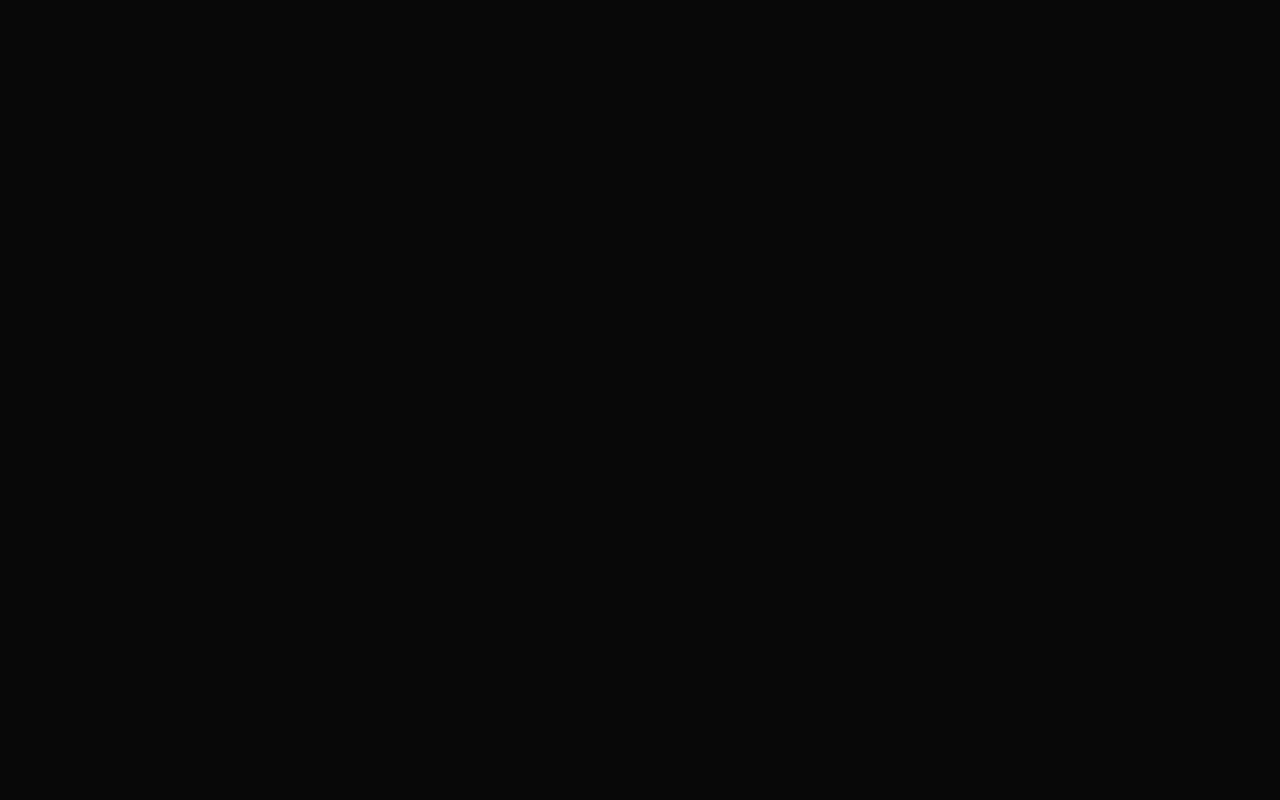
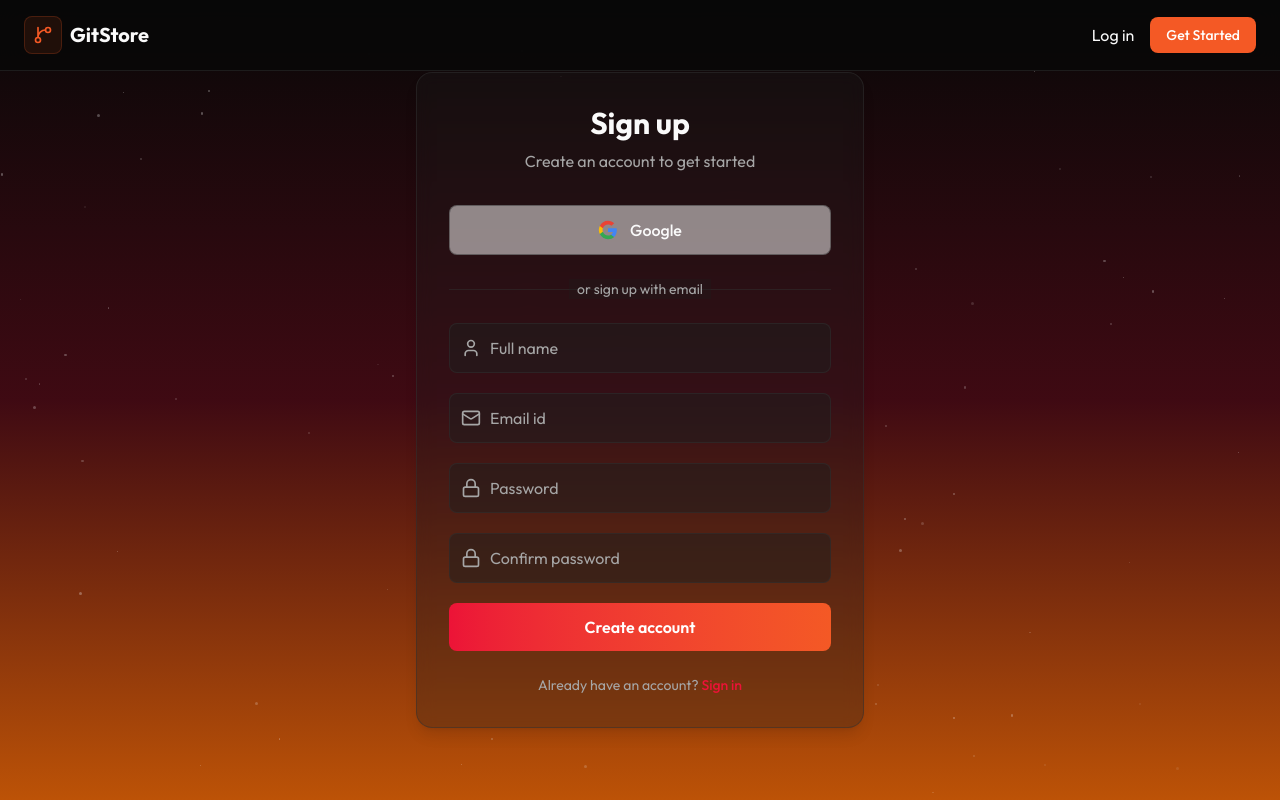
Before and after one commit to Ravi0Sharma/GitStore, a React (Vite) app in the folder Client/: page /SignUp in a window 1280 px wide. Before the commit this address had no page. Built offline with nearby package versions, Linux system fonts and the light colour scheme.

Commit message:
#40 Add sign upp page ui

```diff
--- a/Client/src/App.tsx
+++ b/Client/src/App.tsx
@@ -1,12 +1,14 @@
 import { Routes, Route } from "react-router-dom"
 import LandingPage from "./pages/landingPage/landingPage"
 import LoginPage from "./pages/loginPage"
+import SignUpPage from "./pages/signUp"
 
 export default function App() {
   return (
     <Routes>
       <Route path="/" element={<LandingPage />} />
       <Route path="/SignIn" element={<LoginPage />} />
+      <Route path="/SignUp" element={<SignUpPage />} />
     </Routes>
   )
 }
--- /dev/null
+++ b/Client/src/pages/signUp.tsx
@@ -0,0 +1,182 @@
+import React, { useState } from "react";
+import Navbar from "./landingPage/components/Navbar";
+import { Mail, Lock, User } from "lucide-react";
+import Starfield from "./landingPage/components/Starfield";
+
+type FormState = {
+  name: string;
+  email: string;
+  password: string;
+  confirmPassword: string;
+};
+
+export default function SignUpPage() {
+  const [form, setForm] = useState<FormState>({
+    name: "",
+    email: "",
+    password: "",
+    confirmPassword: "",
+  });
+
+  const handleChange = (e: React.ChangeEvent<HTMLInputElement>) => {
+    const { name, value } = e.currentTarget;
+    setForm((prev) => ({
+      ...prev,
+      [name]: value,
+    }));
+  };
+
+  const handleSubmit = (e: React.FormEvent<HTMLFormElement>) => {
+    e.preventDefault();
+    // TODO: handle sign up
+    // console.log(form);
+  };
+
+  const handleGoogleSignUp = () => {
+    // TODO: handle Google sign up
+  };
+
+  return (
+    <div className="min-h-screen gradient-bg relative overflow-x-hidden flex items-center justify-center px-6 py-12">
+      {/* Starfield Background */}
+      <Starfield />
+
+      {/* Navigation */}
+      <Navbar />
+
+      {/* Sign Up Card */}
+      <div className="relative z-10 w-full max-w-md">
+        <div className="rounded-2xl border border-border/50 bg-secondary/30 backdrop-blur-sm p-8 shadow-lg">
+          {/* Header */}
+          <div className="text-center mb-8">
+            <h1 className="text-3xl font-bold text-foreground mb-2">
+              Sign up
+            </h1>
+            <p className="text-muted-foreground">
+              Create an account to get started
+            </p>
+          </div>
+
+          {/* Google Sign Up Button */}
+          <button
+            type="button"
+            onClick={handleGoogleSignUp}
+            className="w-full flex items-center justify-center gap-3 px-4 py-3 rounded-lg border border-border/50 bg-card/50 text-foreground font-medium hover:bg-card/70 transition-colors mb-6"
+          >
+            <svg className="w-5 h-5" viewBox="0 0 24 24">
+              <path
+                fill="#4285F4"
+                d="M22.56 12.25c0-.78-.07-1.53-.2-2.25H12v4.26h5.92c-.26 1.37-1.04 2.53-2.21 3.31v2.77h3.57c2.08-1.92 3.28-4.74 3.28-8.09z"
+              />
+              <path
+                fill="#34A853"
+                d="M12 23c2.97 0 5.46-.98 7.28-2.66l-3.57-2.77c-.98.66-2.23 1.06-3.71 1.06-2.86 0-5.29-1.93-6.16-4.53H2.18v2.84C3.99 20.53 7.7 23 12 23z"
+              />
+              <path
+                fill="#FBBC05"
+                d="M5.84 14.09c-.22-.66-.35-1.36-.35-2.09s.13-1.43.35-2.09V7.07H2.18C1.43 8.55 1 10.22 1 12s.43 3.45 1.18 4.93l2.85-2.22.81-.62z"
+              />
+              <path
+                fill="#EA4335"
+                d="M12 5.38c1.62 0 3.06.56 4.21 1.64l3.15-3.15C17.45 2.09 14.97 1 12 1 7.7 1 3.99 3.47 2.18 7.07l3.66 2.84c.87-2.6 3.3-4.53 6.16-4.53z"
+              />
+            </svg>
+            Google
+          </button>
+
+          {/* Divider */}
+          <div className="relative mb-6">
+            <div className="absolute inset-0 flex items-center">
+              <div className="w-full border-t border-border/50"></div>
+            </div>
+            <div className="relative flex justify-center text-sm">
+              <span className="px-2 bg-secondary/30 text-muted-foreground">
+                or sign up with email
+              </span>
+            </div>
+          </div>
+
+          {/* Form */}
+          <form onSubmit={handleSubmit} className="space-y-5">
+            {/* Name */}
+            <div className="relative">
+              <User className="absolute left-3 top-1/2 -translate-y-1/2 w-5 h-5 text-muted-foreground" />
+              <input
+                type="text"
+                name="name"
+                required
+                value={form.name}
+                onChange={handleChange}
+                placeholder="Full name"
+                className="w-full pl-10 pr-4 py-3 rounded-lg bg-secondary/50 border border-border/50 text-foreground placeholder:text-muted-foreground focus:outline-none focus:ring-2 focus:ring-accent/50 focus:border-accent/50 transition-all"
+              />
+            </div>
+
+            {/* Email */}
+            <div className="relative">
+              <Mail className="absolute left-3 top-1/2 -translate-y-1/2 w-5 h-5 text-muted-foreground" />
+              <input
+                type="email"
+                name="email"
+                required
+                value={form.email}
+                onChange={handleChange}
+                placeholder="Email id"
+                className="w-full pl-10 pr-4 py-3 rounded-lg bg-secondary/50 border border-border/50 text-foreground placeholder:text-muted-foreground focus:outline-none focus:ring-2 focus:ring-accent/50 focus:border-accent/50 transition-all"
+              />
+            </div>
+
+            {/* Password */}
+            <div className="relative">
+              <Lock className="absolute left-3 top-1/2 -translate-y-1/2 w-5 h-5 text-muted-foreground" />
+              <input
+                type="password"
+                name="password"
+                required
+                value={form.password}
+                onChange={handleChange}
+                placeholder="Password"
+                className="w-full pl-10 pr-4 py-3 rounded-lg bg-secondary/50 border border-border/50 text-foreground placeholder:text-muted-foreground focus:outline-none focus:ring-2 focus:ring-accent/50 focus:border-accent/50 transition-all"
+              />
+            </div>
+
+            {/* Confirm Password */}
+            <div className="relative">
+              <Lock className="absolute left-3 top-1/2 -translate-y-1/2 w-5 h-5 text-muted-foreground" />
+              <input
+                type="password"
+                name="confirmPassword"
+                required
+                value={form.confirmPassword}
+                onChange={handleChange}
+                placeholder="Confirm password"
+                className="w-full pl-10 pr-4 py-3 rounded-lg bg-secondary/50 border border-border/50 text-foreground placeholder:text-muted-foreground focus:outline-none focus:ring-2 focus:ring-accent/50 focus:border-accent/50 transition-all"
+              />
+            </div>
+
+            {/* Submit */}
+            <button
+              type="submit"
+              className="w-full px-4 py-3 rounded-lg bg-gradient-to-r from-accent to-primary text-primary-foreground font-semibold hover:opacity-90 transition-opacity focus:outline-none focus:ring-2 focus:ring-accent/50"
+            >
+              Create account
+            </button>
+          </form>
+
+          {/* Sign In Link */}
+          <div className="mt-6 text-center">
+            <p className="text-sm text-muted-foreground">
+              Already have an account?{" "}
+              <a
+                href="#"
+                className="text-accent hover:text-accent/80 font-medium transition-colors"
+              >
+                Sign in
+              </a>
+            </p>
+          </div>
+        </div>
+      </div>
+    </div>
+  );
+}
```
